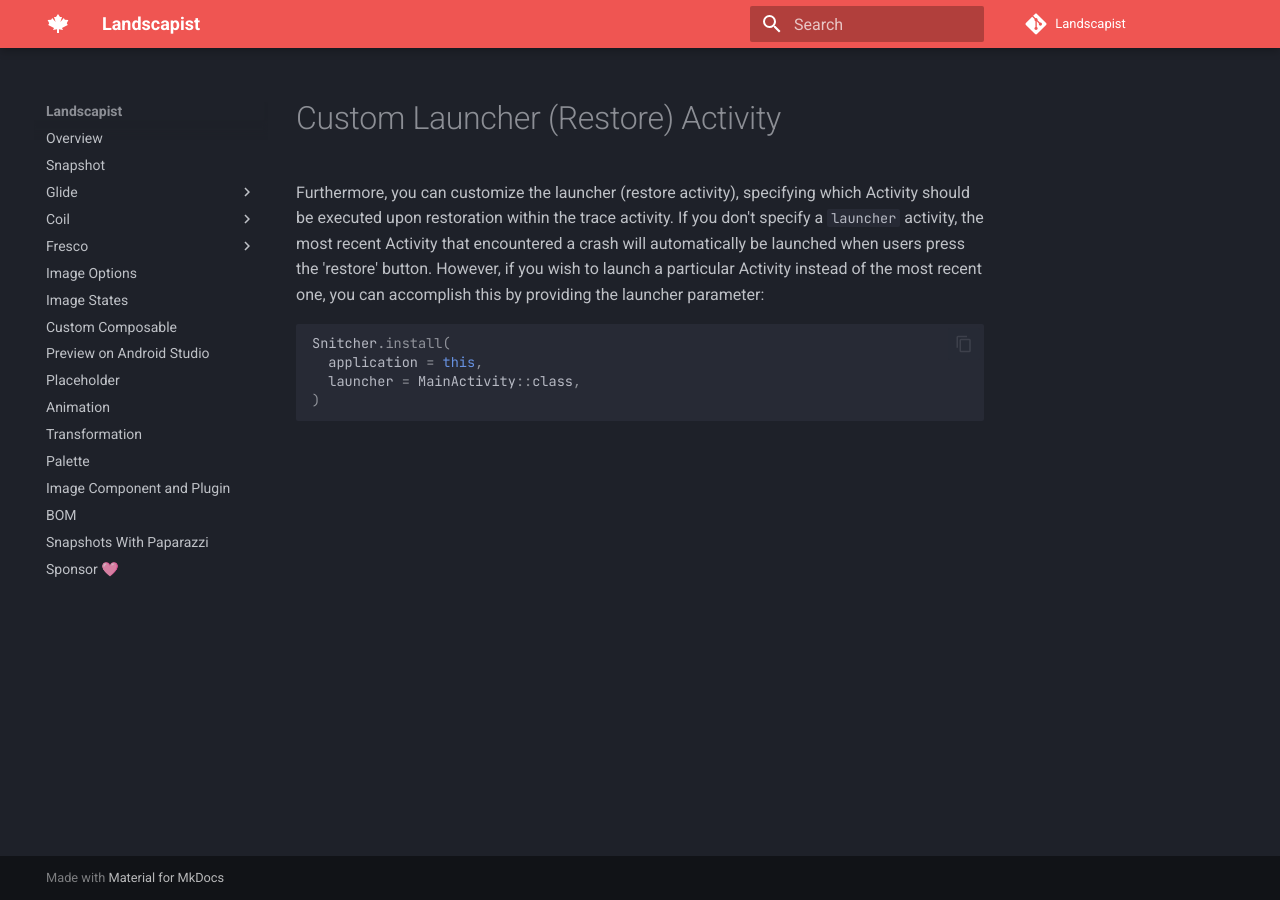
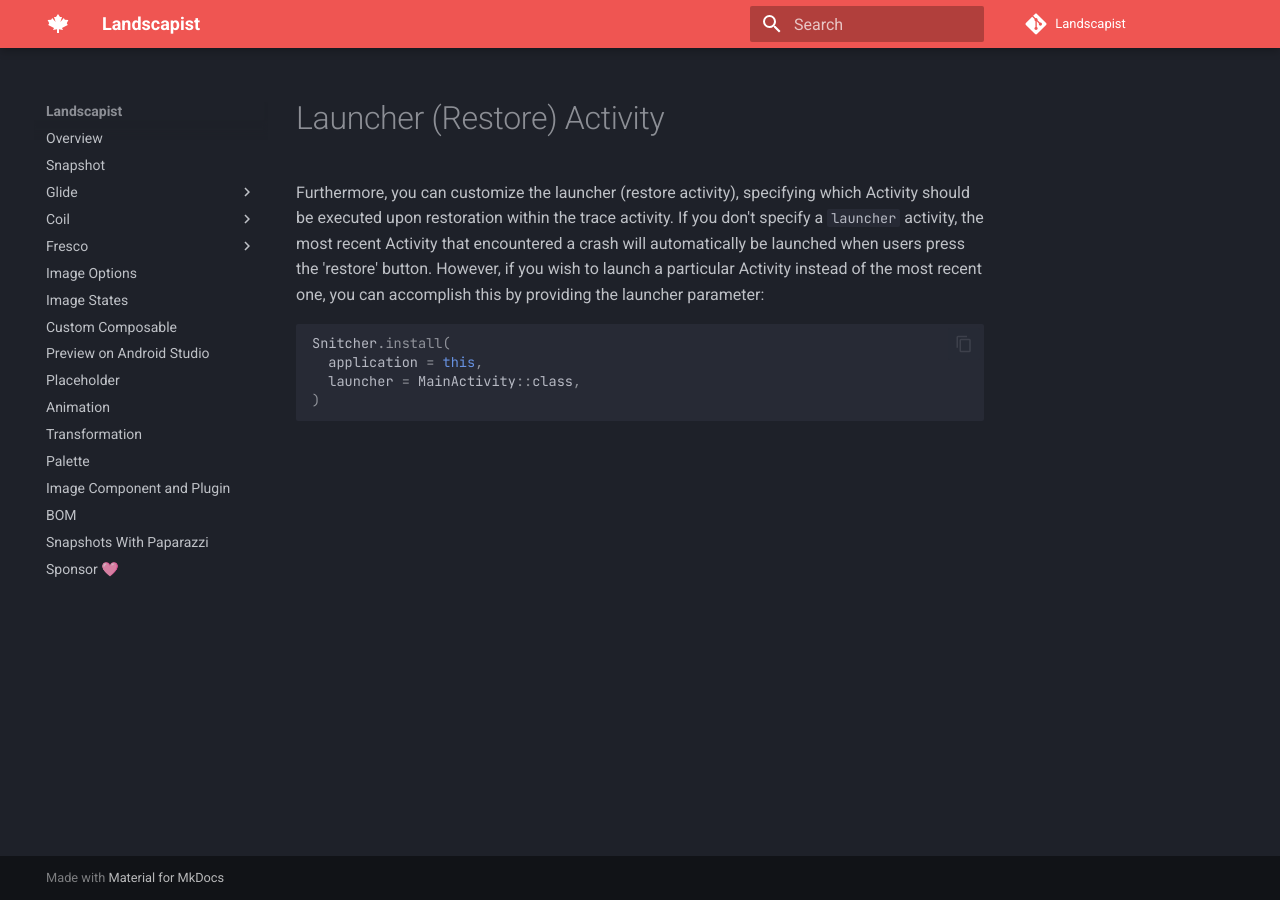
Before and after one commit to skydoves/snitcher, an MkDocs documentation site: the page built from docs/custom-launcher-activity.md, in a window 1280 px wide. Built offline with MkDocs 1.6.1 and Material for MkDocs 9.7.7, drawn with Linux system fonts in a browser that asks for light colours; comment, search, counter and statistics services are not loaded.

Commit message:
Update docs

```diff
--- a/docs/custom-launcher-activity.md
+++ b/docs/custom-launcher-activity.md
@@ -1,4 +1,4 @@
-# Custom Launcher (Restore) Activity
+# Launcher (Restore) Activity
 
 Furthermore, you can customize the launcher (restore activity), specifying which Activity should be executed upon restoration within the trace activity. If you don't specify a `launcher` activity, the most recent Activity that encountered a crash will automatically be launched when users press the 'restore' button. However, if you wish to launch a particular Activity instead of the most recent one, you can accomplish this by providing the launcher parameter:
 
```
Also changed, not shown: docs/custom-trace-screen.md (+1 -1 lines).
